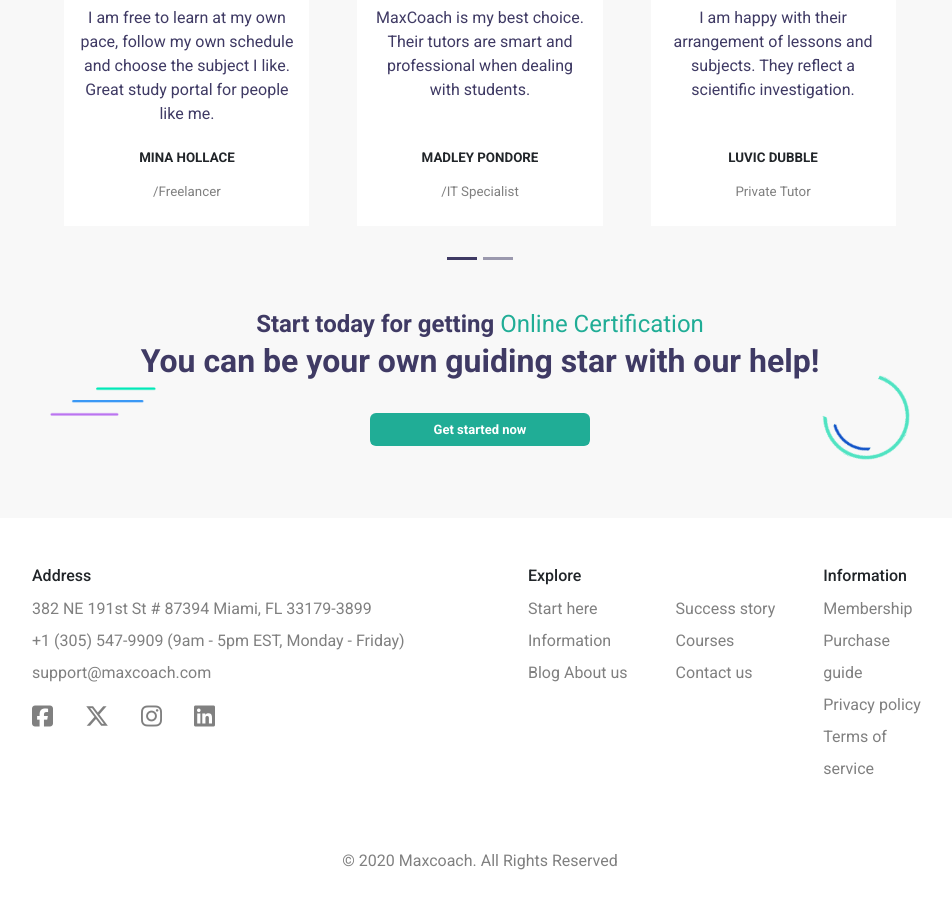
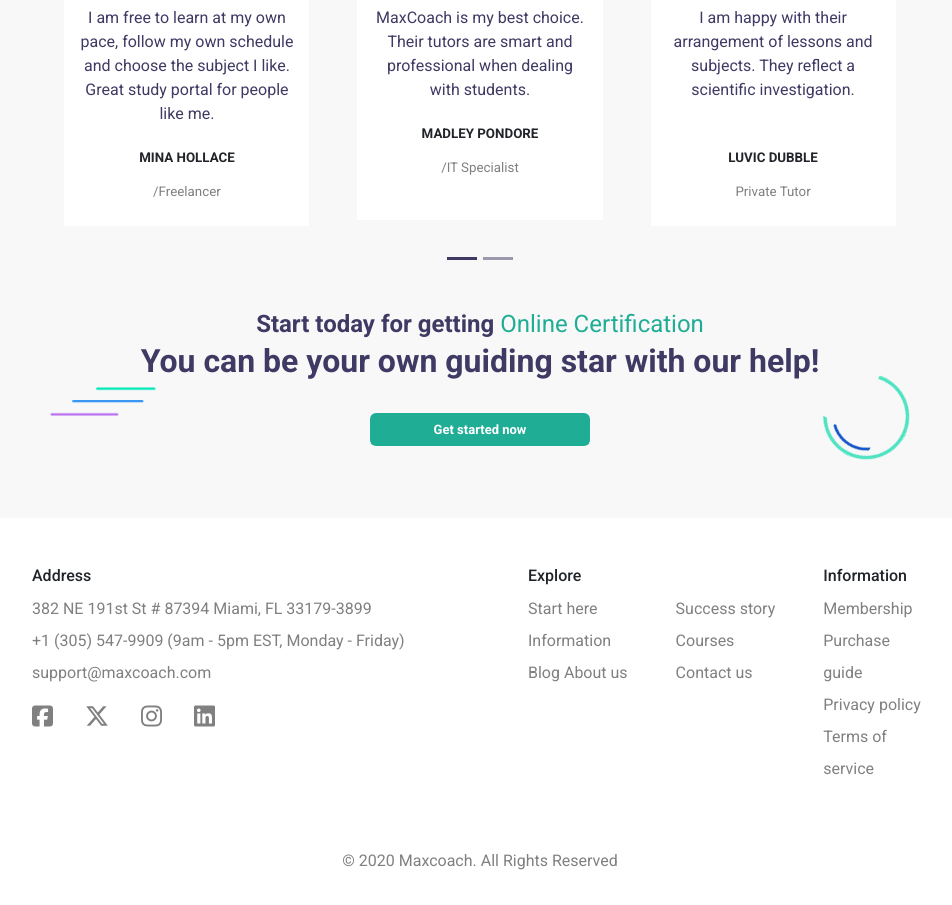
Before and after one commit to BernardoCosmi/proj-html-vuejs, a Vue app: page / in a window 1280 px wide. Shown: the part 5400-6305 px from the top of the page, without its empty margins (160-1112 px from the left). Built offline with nearby package versions, Linux system fonts and the light colour scheme.

Commit message:
fix: minor style bug

```diff
--- a/src/App.vue
+++ b/src/App.vue
@@ -1,25 +1,22 @@
 <script>
 import AppHeaderNav from "./components/AppHeader/AppHeaderNav.vue"
-import AppHeaderContent from "./components/AppHeader/AppHeaderContent.vue"
 import AppMain from "./components/AppMain/AppMain.vue"
 import AppFooter from "./components/AppFooter/AppFooter.vue"
 
 
-  export default{
-    components: {
-      AppHeaderNav,
-      AppMain,
-      AppFooter
-    }
+export default {
+  components: {
+    AppHeaderNav,
+    AppMain,
+    AppFooter
   }
+}
 </script>
 
 <template>
-  <AppHeaderNav/>
-  <AppMain/>
-  <AppFooter/>
+  <AppHeaderNav />
+  <AppMain />
+  <AppFooter />
 </template>
 
-<style>
-
-</style>
+<style></style>
--- a/src/components/AppHeader/AppHeaderNav.vue
+++ b/src/components/AppHeader/AppHeaderNav.vue
@@ -27,7 +27,7 @@
       </figure>
 
       <!-- Nav Menu -->
-      <div class="col-10">
+      <div class="col-10 col-sm-10 col-md-10">
         <nav>
           <ul class="navbar-nav ">
             <li v-for="menuItem in store.menuItems" :key="menuItem.id" class="nav-item">
--- a/src/components/AppMain/AppMainSection/SectionSeven.vue
+++ b/src/components/AppMain/AppMainSection/SectionSeven.vue
@@ -44,7 +44,7 @@
                   <p>
                     MaxCoach is my best choice. Their tutors are smart and professional when dealing with students.
                   </p>
-                  <h6 class="m-3 mt-5">
+                  <h6 class="m-3 mt-4">
                     madley pondore
                   </h6>
                   <p class="pb-4 role">
```
